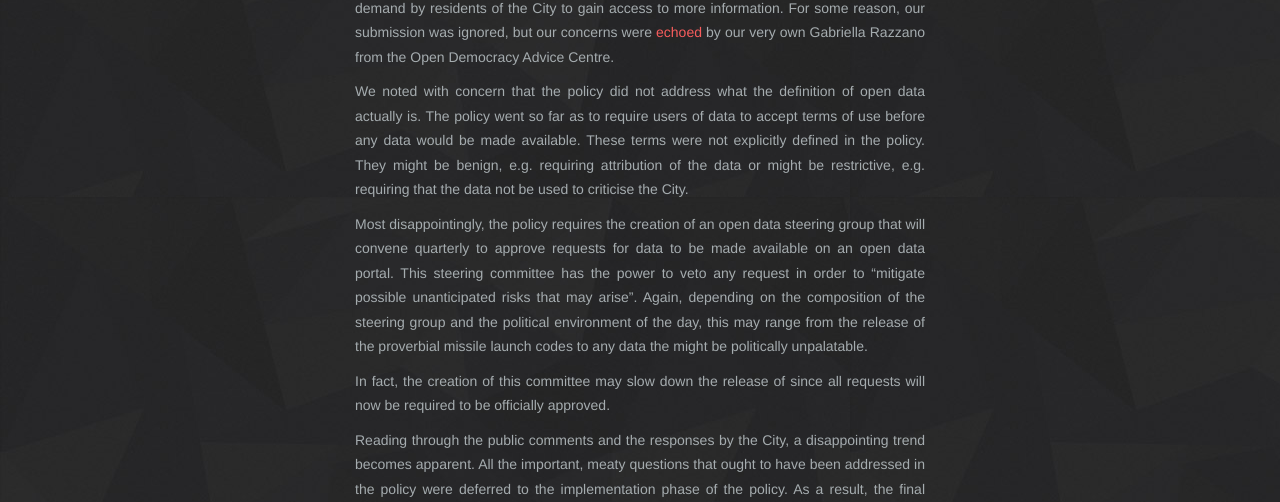
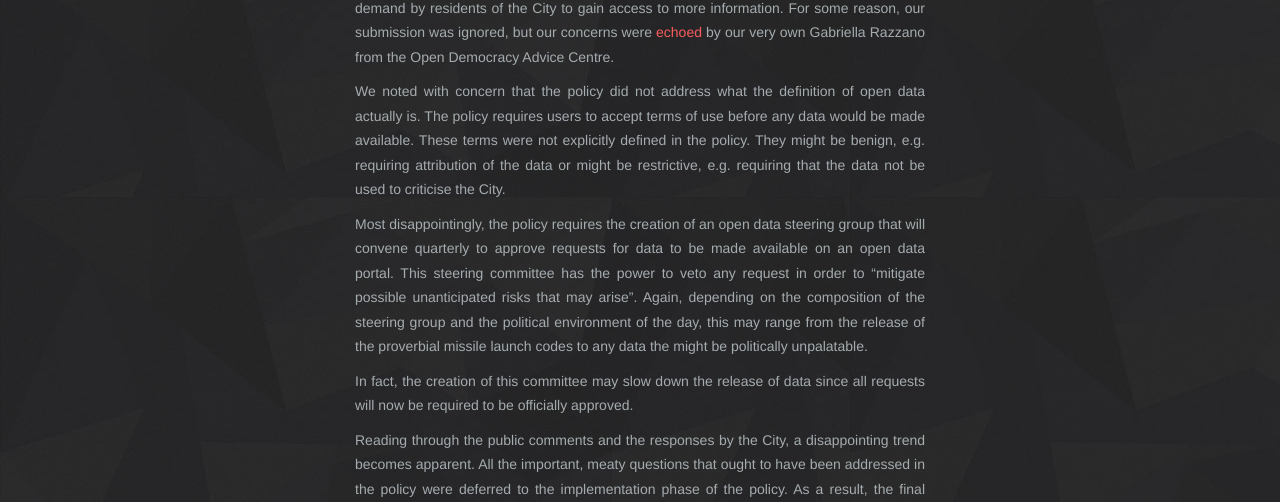
Before and after one commit to Code4SA/old-code4sa.github.io, a Jekyll site: the page built from _posts/2014-09-27-capetown-opendata-policy.md, in a window 1280 px wide. Shown: the part 833-1335 px from the top of the page. Built offline with Jekyll 4.4.1, drawn with Linux system fonts in a browser that asks for light colours; nearby versions of some CDN libraries; library files that are not in the unit come from our copies; Markdown is read by kramdown in place of the engine named in the settings; comment, search, counter and statistics services are not loaded.

Commit message:
Fixed typos

```diff
--- a/_posts/2014-09-27-capetown-opendata-policy.md
+++ b/_posts/2014-09-27-capetown-opendata-policy.md
@@ -19,11 +19,11 @@ Yay?
 
 I'm not so sure. The officially approved policy has not yet been published but here is a link to the [draft policy](http://www.capetown.gov.za/OpenDocument.aspx?DocLocation=http://cityapps.capetown.gov.za/sites/CouncillorsOnline/MeetingDetails/C/Reports/151/C45250914%20-%20ANNEXURE%20TO%20REPORT%20-%20PDF%20PAGES%2087-119%20(83-115).pdf). A request for public comments was issued in late June of this year and a surprisingly number of responses were received. This in itself is a good sign that there is a demand by residents of the City to gain access to more information. For some reason, our submission was ignored, but our concerns were [echoed](http://www.opendemocracy.org.za/images/docs/CCT_OpenData_ODAC.pdf) by our very own Gabriella Razzano from the Open Democracy Advice Centre.
 
-We noted with concern that the policy did not address what the definition of open data actually is. The policy went so far as to require users of data to accept terms of use before any data would be made available. These terms were not explicitly defined in the policy. They might be benign, e.g. requiring attribution of the data or might be restrictive, e.g. requiring that the data not be used to criticise the City.
+We noted with concern that the policy did not address what the definition of open data actually is. The policy requires users to accept terms of use before any data would be made available. These terms were not explicitly defined in the policy. They might be benign, e.g. requiring attribution of the data or might be restrictive, e.g. requiring that the data not be used to criticise the City.
 
 Most disappointingly, the policy requires the creation of an open data steering group that will convene quarterly to approve requests for data to be made available on an open data portal. This steering committee has the power to veto any request in order to "mitigate possible unanticipated risks that may arise". Again, depending on the composition of the steering group and the political environment of the day, this may range from the release of the proverbial missile launch codes to any data the might be politically unpalatable.
 
-In fact, the creation of this committee may slow down the release of since all requests will now be required to be officially approved.
+In fact, the creation of this committee may slow down the release of data since all requests will now be required to be officially approved.
 
 Reading through the public comments and the responses by the City, a disappointing trend becomes apparent. All the important, meaty questions that ought to have been addressed in the policy were deferred to the implementation phase of the policy. As a result, the final policy is an empty shell that asserts that data should be *closed by default* and opened only by a committee.
 
```
